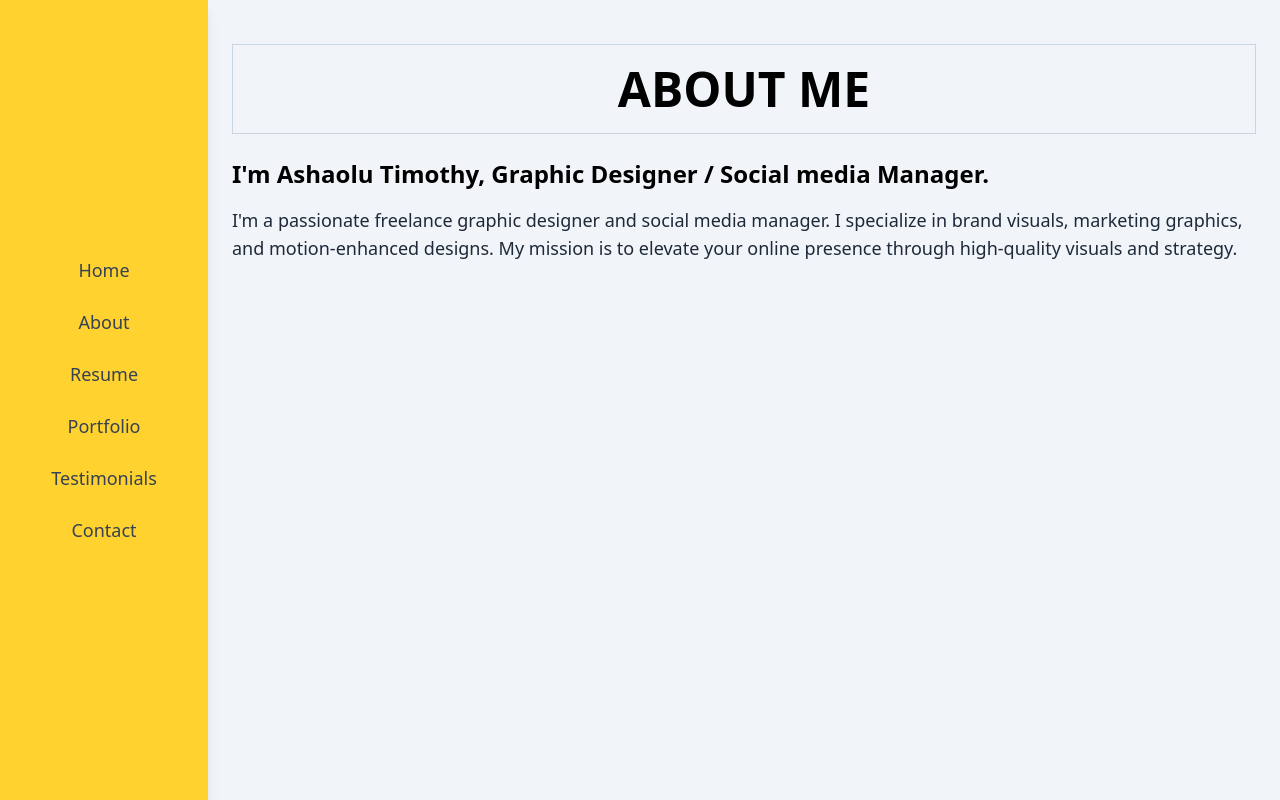
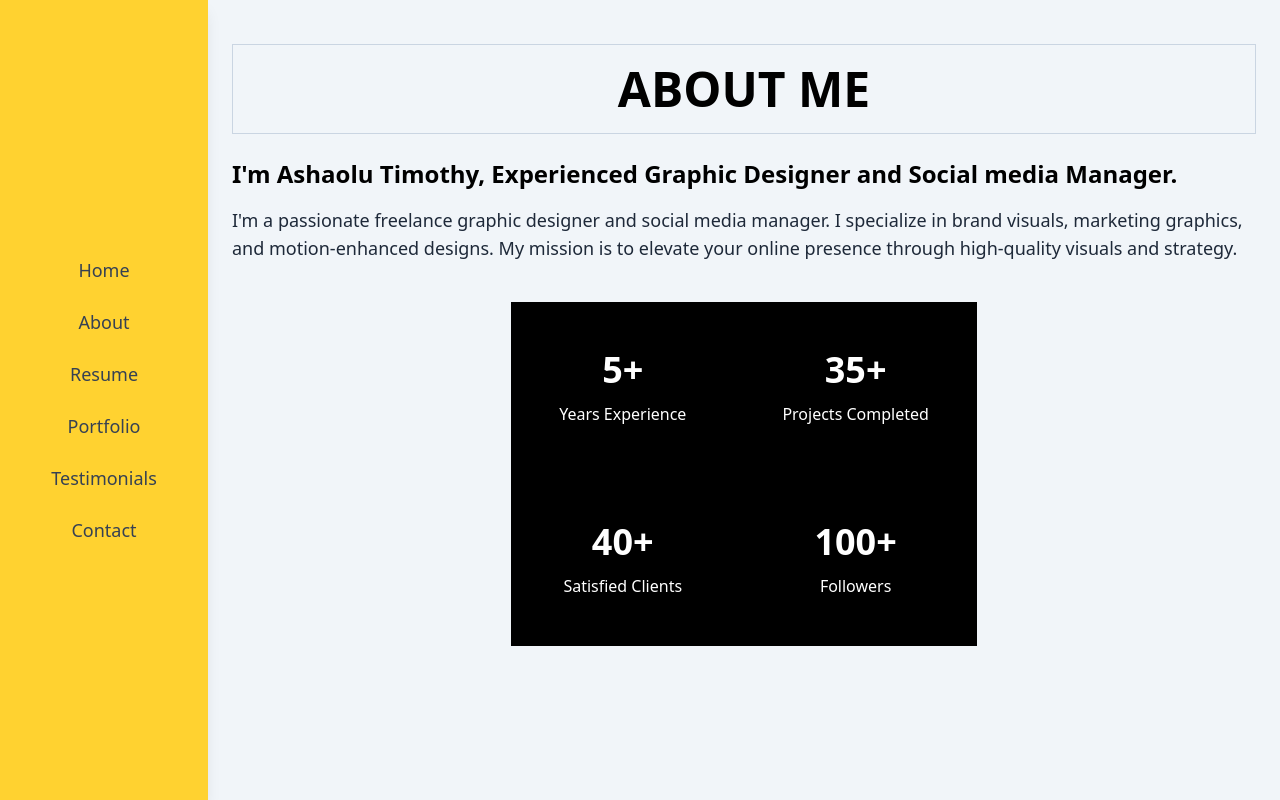
Before and after one commit to PelumiKadeba10/client-portfolio, a React (Vite) app: page /about in a window 1280 px wide. Built offline with nearby package versions, Linux system fonts and the light colour scheme.

Commit message:
About Me Icon

```diff
--- a/package.json
+++ b/package.json
@@ -14,6 +14,7 @@
     "framer-motion": "^12.8.0",
     "lucide-react": "^0.503.0",
     "react": "^19.0.0",
+    "react-countup": "^6.5.3",
     "react-dom": "^19.0.0",
     "react-router-dom": "^7.5.1",
     "react-simple-typewriter": "^5.0.1",
--- /dev/null
+++ b/src/component/AboutIcon.jsx
@@ -0,0 +1,40 @@
+import CountUp from 'react-countup';
+
+export default function Icon() {
+    return (
+        <div className="bg-black">
+            <table className="w-full text-white rounded-lg overflow-hidden">
+                <tbody>
+                    <tr className=" border-gray-300">
+                        <td className="p-12 border-gray-300 text-center grid grid-cols-1">
+                            <p className="text-4xl font-semibold pb-3">
+                                <CountUp end={5} duration={2} />+
+                            </p>
+                            Years Experience
+                        </td>
+                        <td className="p-12 text-center">
+                            <p className="text-4xl font-semibold pb-3">
+                                <CountUp end={35} duration={2} />+
+                            </p>
+                            Projects Completed
+                        </td>
+                    </tr>
+                    <tr>
+                        <td className="p-12  border-gray-300 text-center">
+                            <p className="text-4xl font-semibold pb-3">
+                                <CountUp end={40} duration={2} />+
+                            </p>
+                            Satisfied Clients
+                        </td>
+                        <td className="p-12 text-center">
+                            <p className="text-4xl font-semibold pb-3">
+                                <CountUp end={100} duration={2} />+
+                            </p>
+                            Followers
+                        </td>
+                    </tr>
+                </tbody>
+            </table>
+        </div>
+    );
+}
--- a/src/component/Navbar.jsx
+++ b/src/component/Navbar.jsx
@@ -10,8 +10,8 @@ function Navbar() {
   const navItems = ['Home', 'About', 'Resume', 'Portfolio', 'Testimonials', 'Contact']
 
   return (
-    <nav className="">
-      <div className="z-50">
+    <nav className="fixed h-full"> {/* Changed this line */}
+      <div className="z-50 h-full">
         {/* Hamburger Button (for mobile) */}
         <div className="md:hidden absolute right-0 top-4 pr-10">
           <button
@@ -27,7 +27,7 @@ function Navbar() {
         <div
           className={`fixed inset-0 bg-gray-900 bg-opacity-50 z-40 transition-opacity duration-300 ${isOpen ? 'opacity-100' : 'opacity-0 pointer-events-none'}`}
         >
-          <div className={`fixed grid grid-cols-1 left-0 top-0 h-full w-60 bg-amber-300 shadow-lg transform transition-transform ${isOpen ? 'translate-x-0' : '-translate-x-full'}`}>
+          <div className={`fixed grid grid-cols-1 left-0 top-0 min-h-screen w-60 bg-amber-300 shadow-lg transform transition-transform ${isOpen ? 'translate-x-0' : '-translate-x-full'}`}>
             {/* Close Button (X) */}
             <div className="p-4 text-xl font-bold text-gray-900 flex justify-between items-center">
             <button onClick={toggleMenu} className="text-gray-900 hover:bg-red-500 hover:text-white rounded">
--- a/src/pages/About.jsx
+++ b/src/pages/About.jsx
@@ -2,16 +2,16 @@ import { useState, useEffect } from 'react';
 import Navbar from '../component/Navbar'
 import { Typewriter } from 'react-simple-typewriter';
 import { motion } from 'framer-motion';
+import Icon from '../component/AboutIcon';
 
 export default function About() {
   const [showParagraph, setShowParagraph] = useState(false);
 
   return (
-    <div className="bg-slate-100 flex min-h-screen">
+    <div className="flex min-h-screen">
         <Navbar />
-
+        <div className='flex-1 p-6 ml-0 md:ml-52'>
             <motion.div
-        className="flex-1 p-6"
                 initial={{ opacity: 0, x: 50 }}
                 animate={{ opacity: 1, x: 0 }}
                 transition={{ duration: 0.6 }}
@@ -39,7 +39,7 @@ export default function About() {
                 >
                     <Typewriter
                     key="typewriter"
-              words={['I\'m Ashaolu Timothy, Graphic Designer / Social media Manager.']}
+                    words={['I\'m Ashaolu Timothy, Experienced Graphic Designer and Social media Manager.']}
                     cursorStyle="_"
                     typeSpeed={70}
                     deleteSpeed={0}
@@ -60,6 +60,17 @@ export default function About() {
                 </motion.p>
                 </motion.div>
             </motion.div>
+
+            {/* Custom Icon */}
+            <motion.div
+            className='flex justify-center align-center mt-10'
+            initial={{ opacity: 0, x: 50 }}
+            animate={{ opacity: 1, x: 0 }}
+            transition={{ duration: 1.0 }}
+            >
+                <Icon />
+            </motion.div>
+        </div>
     </div>
   );
 }
```
Also changed, not shown: 1 other file (tests, documents, lock files or other folders). Lines whose indentation alone changed are shown as unchanged.
